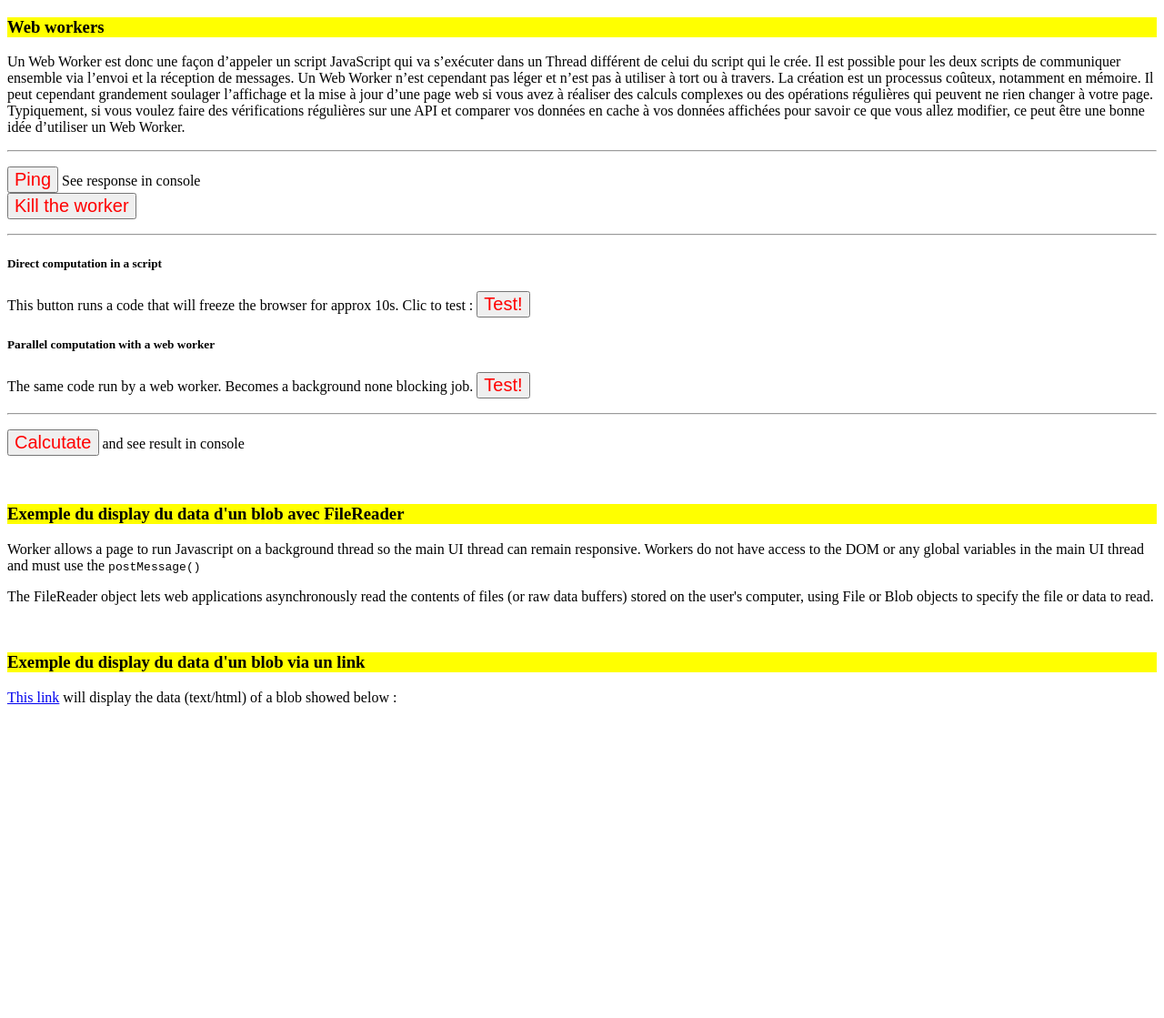
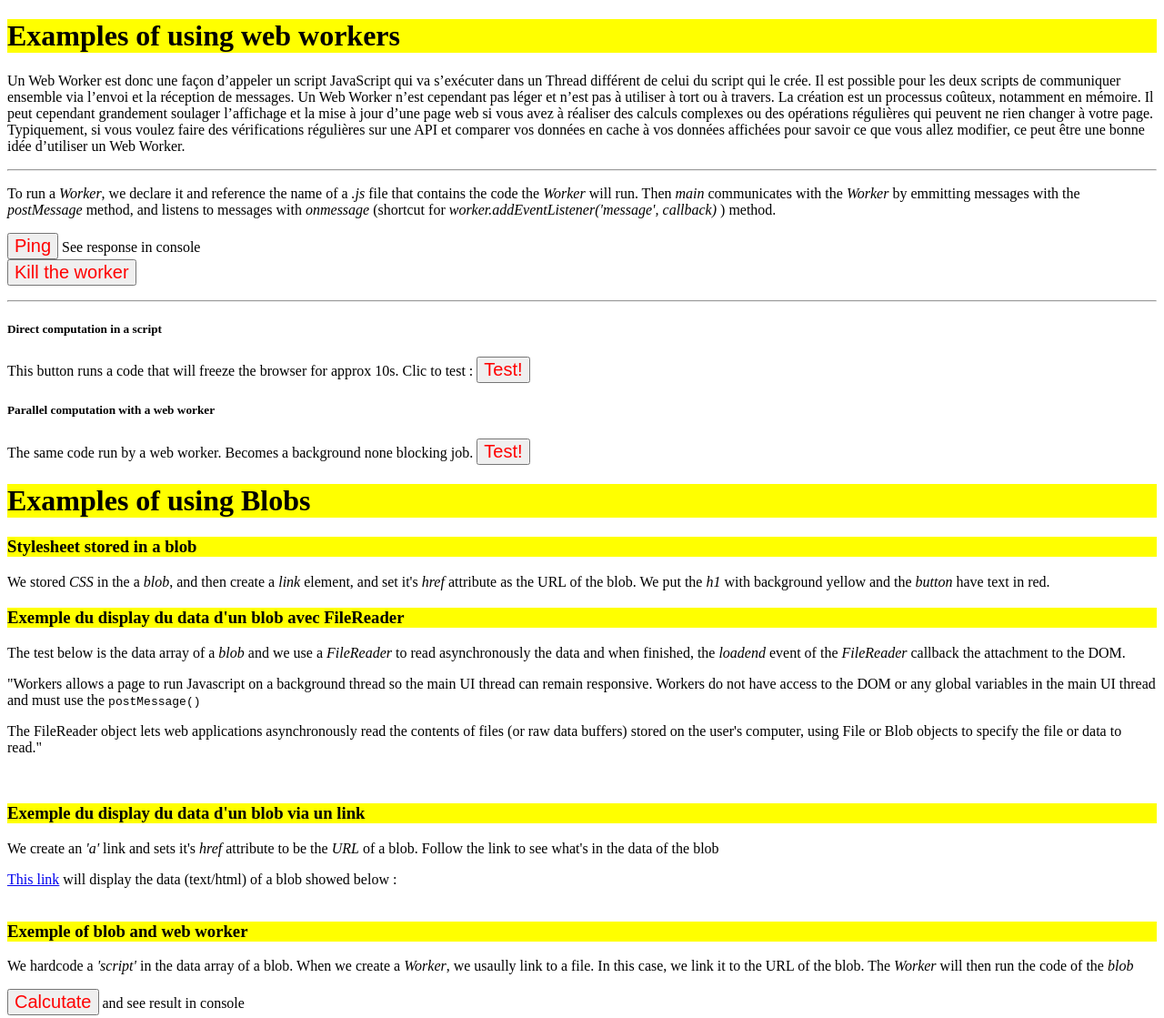
Before and after one commit to ndrean/worker, a plain HTML site: page index.html in a window 1280 px wide. Shown: the whole page at 91% size. Before the commit the page ends 802 px from the top, so only its background shows below. Drawn offline with Linux system fonts and the light colour scheme.

Commit message:
refator code

```diff
--- a/index.html
+++ b/index.html
@@ -9,7 +9,8 @@
 </head>
 
 <body>
-    <h3>Web workers</h3>
+
+    <h1>Examples of using web workers</h1>
     <p>Un Web Worker est donc une façon d’appeler un script JavaScript qui va s’exécuter dans un Thread différent de
         celui du
         script qui le crée. Il est possible pour les deux scripts de communiquer ensemble via l’envoi et la réception de
@@ -25,6 +26,12 @@
     </p>
 
     <hr>
+    <p>To run a <em>Worker</em>, we declare it and reference the name of a <em>.js</em> file that contains the code the
+        <em>Worker</em> will run. Then <em>main</em> communicates with the <em>Worker</em> by emmitting messages with
+        the <em>postMessage</em> method, and listens to messages with <em>onmessage</em> (shortcut for
+        <em>worker.addEventListener('message', callback)
+        </em>)
+        method. </p>
     <p>
         <button onClick="ping()">Ping</button><span> See response in console</span>
         <br>
@@ -40,23 +47,33 @@
         <button onClick="runWorker()">Test!</button><span id="workerRun"> </span>
     </p>
 
-    <hr>
-    <p><button onClick="calc()">Calcutate</button> <span> and see result in console</span></p>
 
-
-
-
-    <br>
+    <h1>Examples of using Blobs</h1>
+    <h3> Stylesheet stored in a blob</h3>
+    <p>We stored <em>CSS</em> in the a <em>blob</em>, and then create a <em>link</em> element, and set it's
+        <em>href</em> attribute as the URL of the blob. We put the <em>h1</em> with background yellow and the
+        <em>button</em> have text in red. </h1>
+    </p>
     <h3>Exemple du display du data d'un blob avec FileReader</h3>
+    <p>The test below is the data array of a <em>blob</em> and we use a <em>FileReader</em> to read asynchronously the
+        data and when finished, the <em>loadend</em> event of the <em>FileReader</em> callback the attachment to the
+        DOM.</p>
     <div id="insertFile"></div>
 
     <br>
     <h3>Exemple du display du data d'un blob via un link</h3>
+    <p>We create an <em>'a'</em> link and sets it's <em>href</em> attribute to be the <em>URL</em> of a blob. Follow the
+        link to see what's in the data of the blob</p>
     <div id="insertLink"></div>
 
     <br>
     <div id="linkbody"></div>
 
+    <h3>Exemple of blob and web worker</h3>
+    <p>We hardcode a <em>'script'</em> in the data array of a blob. When we create a <em>Worker</em>, we usaully link to
+        a file. In this case, we link it to the URL of the blob. The <em>Worker</em> will then run the code of the
+        <em>blob</em> </p>
+    <p><button onClick="calc()">Calcutate</button> <span> and see result in console</span></p>
 
     <script>
 
@@ -108,7 +125,7 @@
         ////////////////////////////////////
         // creating CSS style:  <link rel="stylesheet" href="blobURL">
         const styleBodyWithBlob = new Blob(
-            ['h3 { background-color: yellow; } button {color: red; font-size:20px;}'],
+            ['h3, h1 { background-color: yellow; } button {color: red; font-size:20px;}'],
             { type: 'text/css' }
         );
         const link = document.createElement('link');
@@ -119,8 +136,8 @@
         ////////////////////////////////////////
         // FileReader and Blob
         const textBlobHtml = new Blob(
-            ["<p>Worker allows a page to run Javascript on a background thread so the main UI thread can remain responsive. Workers do not have access to the DOM or any global variables in the main UI thread and must use the <code>postMessage()</Code method to communicate with the main thread.</p>",
-                "<p>The FileReader object lets web applications asynchronously read the contents of files (or raw data buffers) stored on the user's computer, using File or Blob objects to specify the file or data to read.</p>"
+            ["<p>\"Workers allows a page to run Javascript on a background thread so the main UI thread can remain responsive. Workers do not have access to the DOM or any global variables in the main UI thread and must use the <code>postMessage()</Code method to communicate with the main thread.</p>",
+                "<p>The FileReader object lets web applications asynchronously read the contents of files (or raw data buffers) stored on the user's computer, using File or Blob objects to specify the file or data to read.\"</p>"
             ],
             { type: "text/html" }
         )
@@ -148,29 +165,20 @@
             :</span> `
     </script>
 
-    <script id='code' type='text/plain'>
-        onmessage = function(event) {
-            console.log(event)
-            postMessage(event.data * event.data);
-        };
-    </script>
+
 
     <script>
         // instead of using an external file, we hardcode a script here and will pass this code into a blob
         // that will point to it.
-
-
-        // le data du blob contient un string qui est du code
-        const code = document.getElementById('code').textContent;
-        const blob = new Blob(
-            [code],
+        const blobCode = new Blob(
+            ['onmessage = function(event) \{ console\.log(event)\; postMessage(event.data * event.data) \}\;'],
             { type: 'application/javascript' }
         );
         // we create a link to this code
-        const url = URL.createObjectURL(blob);
+        const codeURL = URL.createObjectURL(blobCode);
 
         // Creates and starts a background thread that runs the code pointed at by scriptURL of type 'string'
-        const worker3 = new Worker(url);
+        const worker3 = new Worker(codeURL);
 
         /////////////////////////////
         // Workers use the postMessage() method to communicate with the main thread
@@ -184,7 +192,6 @@
         worker3.onmessage = function (event) {
             console.log('worker returned: ', event.data);
         };
-
     </script>
 
 
```
Also changed, not shown: Readme.md.
